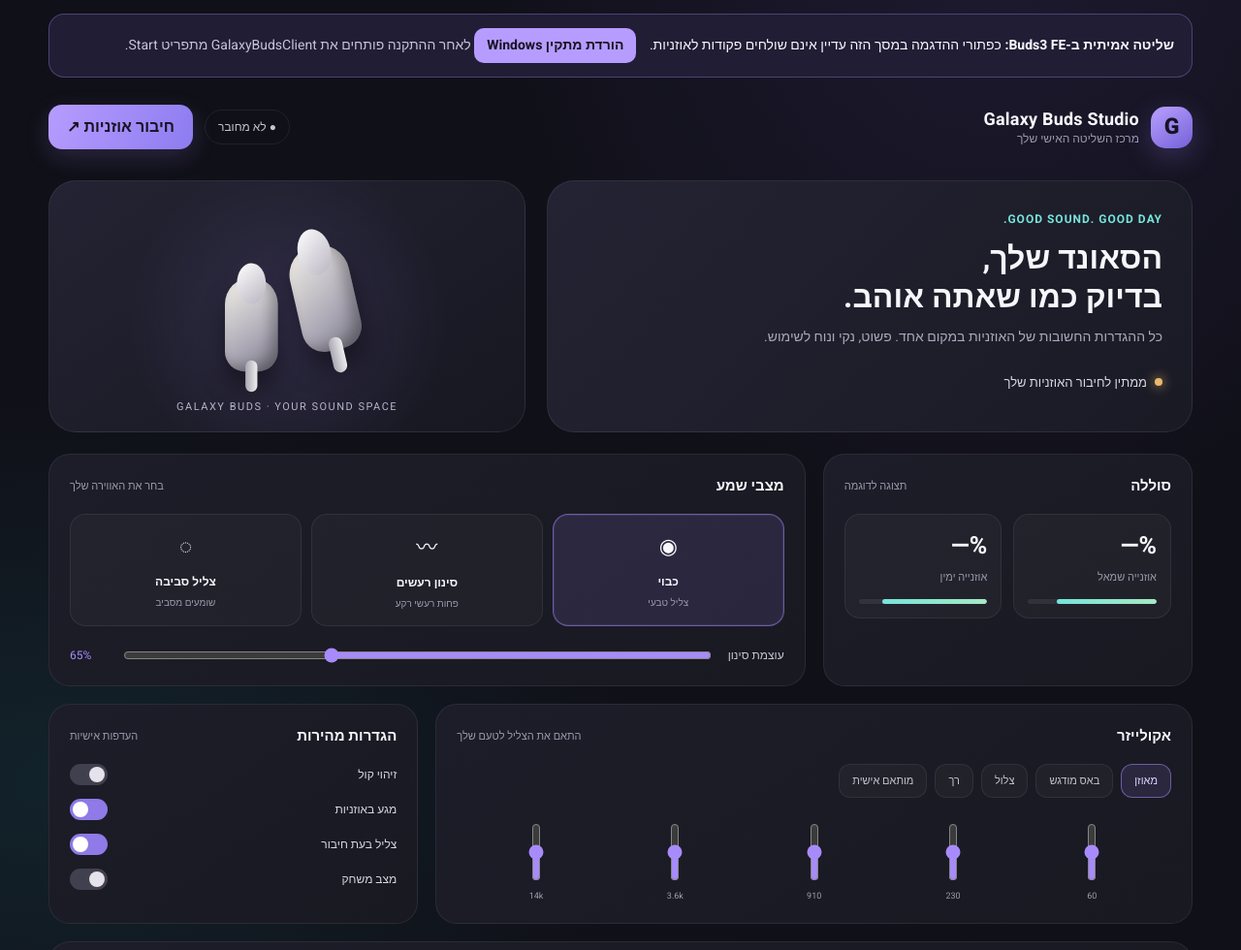
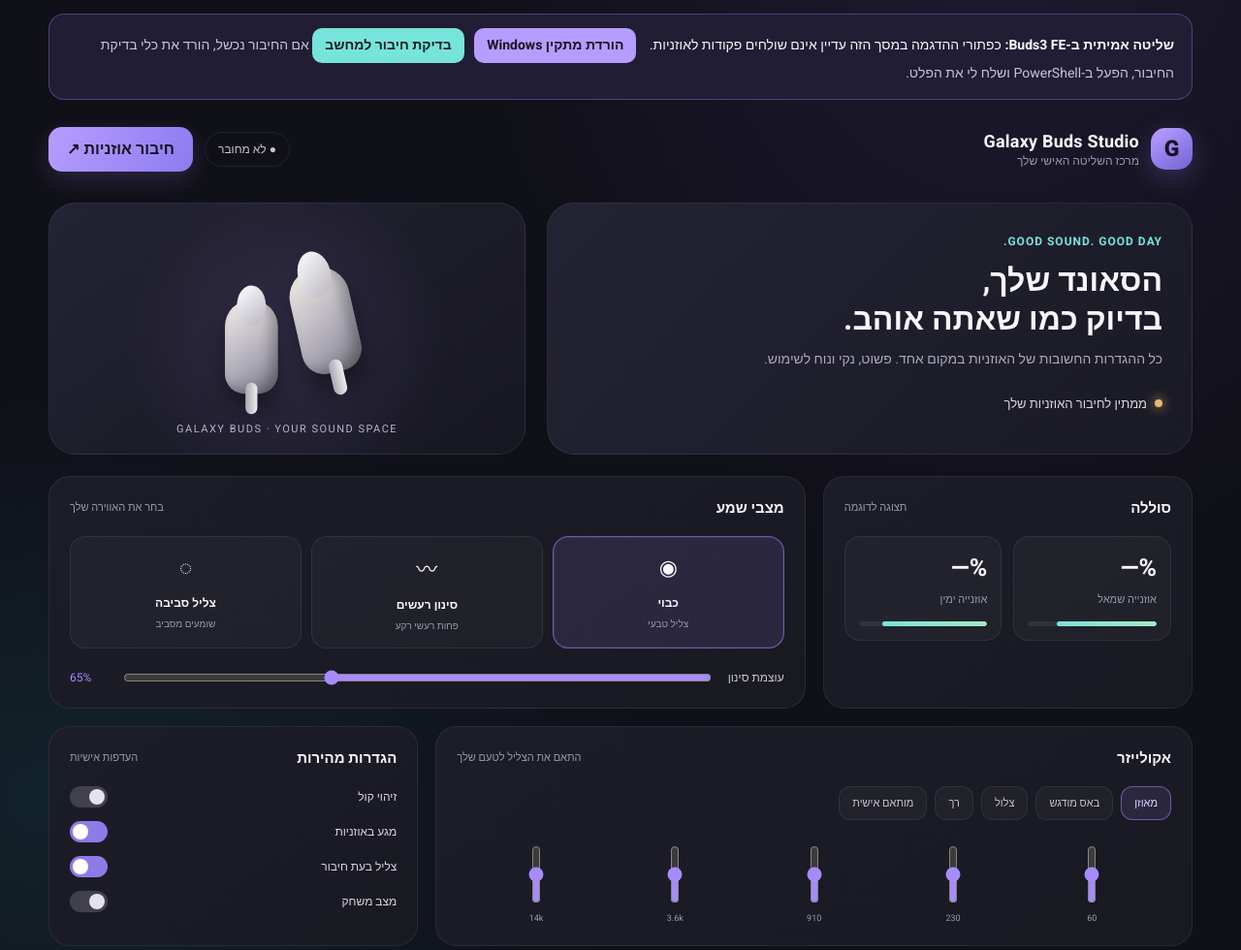
Before and after one commit to or0504102742-sys/app, a plain HTML site: page index.html in a window 1280 px wide. Shown: the top 980 px of the page at 97% size. Drawn offline with Linux system fonts and the light colour scheme.

Commit message:
Add Windows Bluetooth diagnostics link to Studio

```diff
--- a/index.html
+++ b/index.html
@@ -15,8 +15,8 @@ button{font:inherit;cursor:pointer;border:0;color:inherit}.app{max-width:1240px;
 <body>
 <div style="max-width:1180px;margin:14px auto 0;padding:14px 18px;border:1px solid #a78bfa55;border-radius:16px;background:#211d35;color:#f7f6fb;font:14px/1.6 Heebo,Arial,sans-serif">
   <strong>שליטה אמיתית ב-Buds3 FE:</strong> כפתורי ההדגמה במסך הזה עדיין אינם שולחים פקודות לאוזניות.
-  <a href="./Install-Windows.bat" download style="display:inline-block;margin-right:10px;padding:7px 13px;border-radius:10px;background:#b69cff;color:#171322;text-decoration:none;font-weight:700">הורדת מתקין Windows</a>
-  <span style="color:#c8c2d8">לאחר ההתקנה פותחים את GalaxyBudsClient מתפריט Start.</span>
+  <a href="./Install-Windows.bat" download style="display:inline-block;margin-right:10px;padding:7px 13px;border-radius:10px;background:#b69cff;color:#171322;text-decoration:none;font-weight:700">הורדת מתקין Windows</a> <a href="./Check-Buds-Connection.ps1" download style="display:inline-block;margin-right:7px;padding:7px 13px;border-radius:10px;background:#76e4da;color:#102020;text-decoration:none;font-weight:700">בדיקת חיבור למחשב</a>
+  <span style="color:#c8c2d8">אם החיבור נכשל, הורד את כלי בדיקת החיבור, הפעל ב-PowerShell ושלח לי את הפלט.</span>
 </div><main class="app">
 <header class="top"><div class="brand"><div class="logo">G</div><div><b>Galaxy Buds Studio</b><small>מרכז השליטה האישי שלך</small></div></div><div class="topright"><span class="pill" id="connection">● לא מחובר</span><button class="connect" id="connect">חיבור אוזניות ↗</button></div></header>
 <section class="hero"><div class="welcome"><div class="eyebrow">GOOD SOUND. GOOD DAY.</div><h1>הסאונד שלך,<br>בדיוק כמו שאתה אוהב.</h1><p>כל ההגדרות החשובות של האוזניות במקום אחד. פשוט, נקי ונוח לשימוש.</p><div class="status"><i class="dot" id="statusdot"></i><span id="statusmsg">ממתין לחיבור האוזניות שלך</span></div></div><div class="device"><div class="buds"><div class="bud"></div><div class="bud"></div></div><div class="device-label">GALAXY BUDS · YOUR SOUND SPACE</div></div></section>
```
